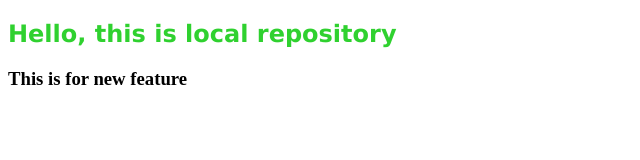
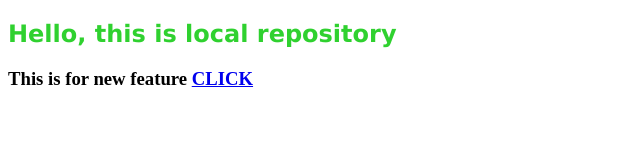
Before and after one commit to sanidhya-45/localrepo, a plain HTML site: page index.html in a window 1280 px wide. Shown: the full height of the page, 0-640 px from the left. Drawn offline with Linux system fonts and the light colour scheme.

Commit message:
Aded link

```diff
--- a/index.html
+++ b/index.html
@@ -9,6 +9,6 @@
 </head>
 <body>
     <h2>Hello, this is local repository</h2>
-    <h3>This is for new feature</h3>
+    <h3>This is for new feature <a href="webflow.com">CLICK</a></h3>
 </body>
 </html>
```
